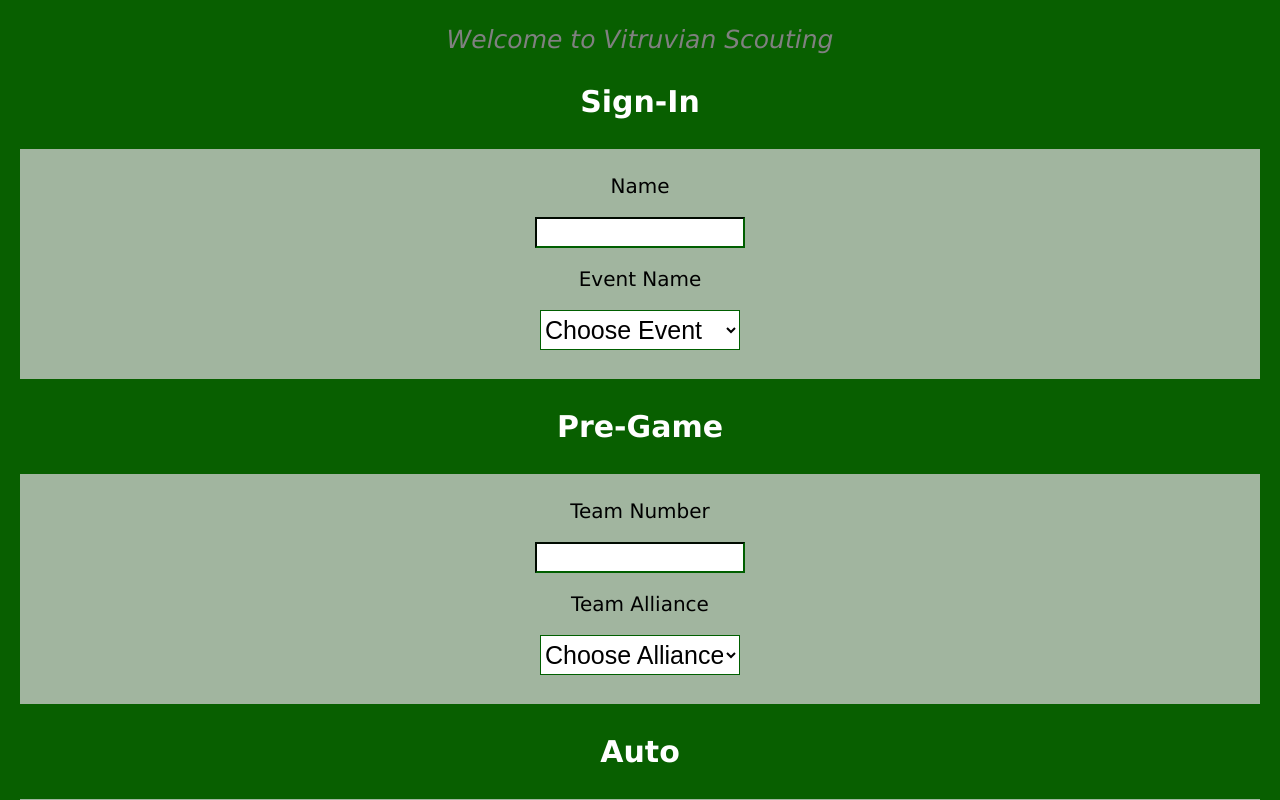
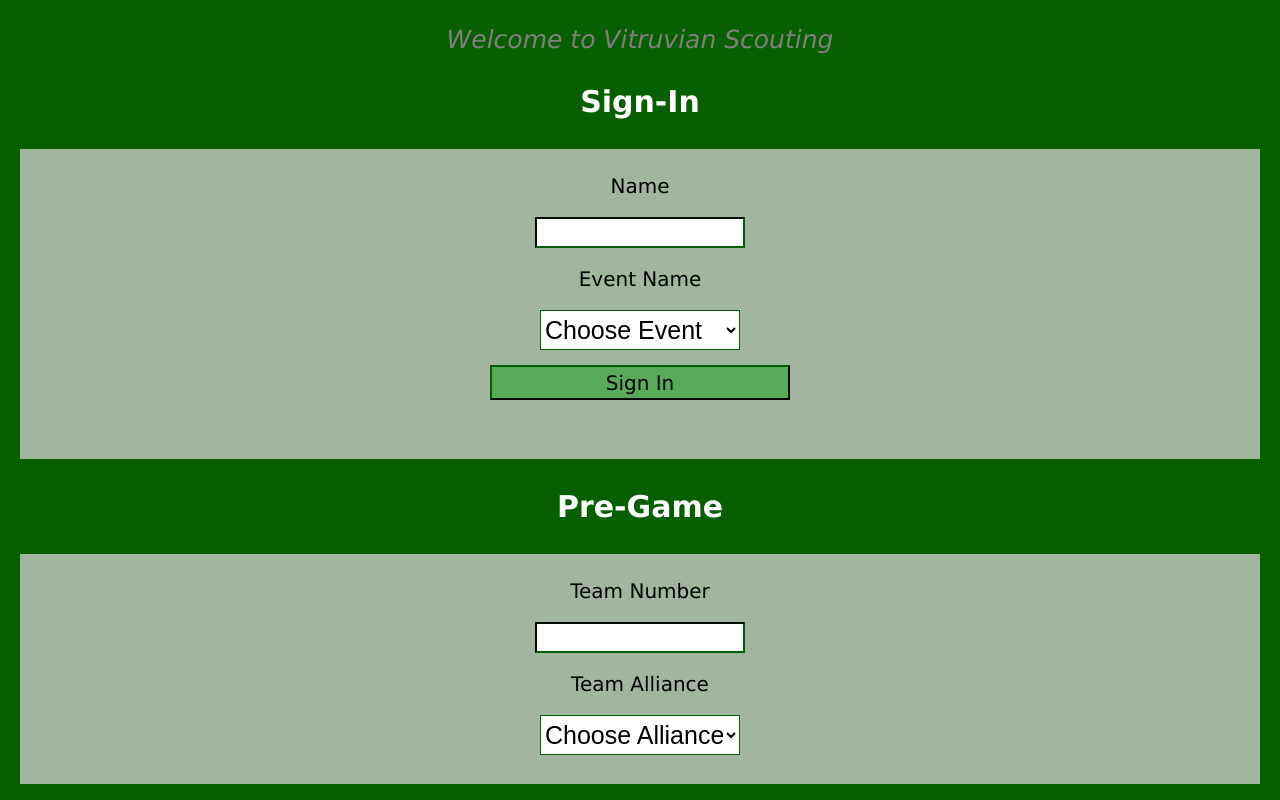
Before and after one commit to 4201VitruvianBots/ScoutingApp2023, a React (Create React App) app: page / in a window 1280 px wide. Shown: the top 800 px of the page. Built offline with nearby package versions, Linux system fonts and the light colour scheme.

Commit message:
Re-added signin button, fixed qr code scan

```diff
--- a/src/Pages.js
+++ b/src/Pages.js
@@ -29,6 +29,7 @@ function SignIn(props) {
                         <option value="Choose" className="Placeholder" disabled>Choose Event</option>
                         <option value="BeachBlitz">Beach Blitz</option>
                     </select>
+                    <input type="submit" className="SAVE" value="Sign In"/>
                 </div>
 
             </form>
@@ -124,14 +125,13 @@ function SavePage(props) {
             <p className="section-label">Save Page</p>
             <div className="areaSaP">
 
-                { /* <label className="item-label" htmlFor="clear">QR code and clear</label> */}
-                <input type="submit" className="SAVE" value="QR code and clear" />
-                <br />
-                {/* } <label className="item-label" htmlFor="continue">Save and continue</label> */}
-                <input type="submit" className="SAVE" value="Save and continue" />
-            </div>
+            { /* <label className="item-label" htmlFor="clear">QR code and clear</label> */}
+                    <input type="submit" className="SAVE"value="QR code and clear" />
+                <br/>
+            {/* } <label className="item-label" htmlFor="continue">Save and continue</label> */}
+                    <input type="submit" className="SAVE" value="Save and continue" />
 
-            <div className="areaSAP" id="QRCode">
+            <div id="QRCode"></div>
 
             </div>
         </Page>
--- a/src/index.css
+++ b/src/index.css
@@ -43,7 +43,7 @@
   margin: 20px;
 }
 .areaSI {
-  height: 180px;
+  height: 260px;
 }
 .areaPG {
   height: 180px;
@@ -169,3 +169,8 @@ input[type="number"] {
 display:inline-block;
 text-align: left;
 }
+
+#QRCode {
+  padding: 20px;
+  background-color: white;
+}
```
